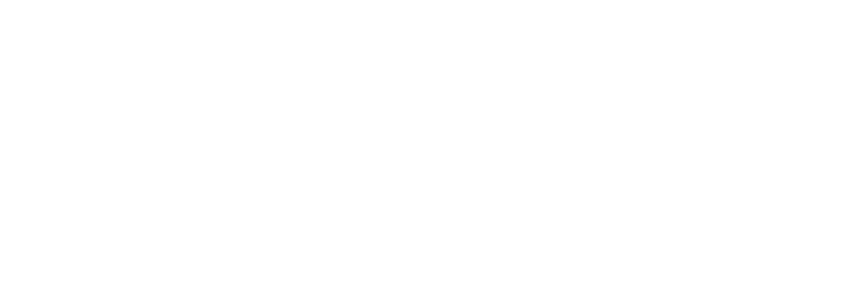
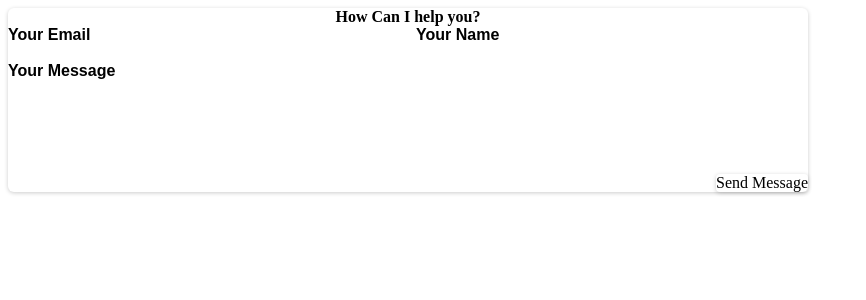
Before and after one commit to majdimokhtar/next-blog-project, a Next.js app: page /contact in a window 1280 px wide. Shown: the top 300 px of the page, without its empty margins (0-866 px from the left). Built offline with nearby package versions, Linux system fonts and the light colour scheme.

Commit message:
markdown version fix,syntax highlighter and implementing the form

```diff
--- /dev/null
+++ b/components/contact/contact-form.js
@@ -0,0 +1,30 @@
+import styles from "./contact-form.module.css"
+
+const ContactForm = () => {
+  return (
+    <section className={styles.contact}>
+      <h1>How Can I help you?</h1>
+      <form className={styles.form}>
+        <div className={styles.controls}>
+          <div className={styles.control}>
+            <label htmlFor="email">Your Email</label>
+            <input type="email" id="email" required />
+          </div>
+          <div className={styles.control}>
+            <label htmlFor="name">Your Name</label>
+            <input type="text" id="name" required />
+          </div>
+        </div>
+        <div className={styles.control}>
+          <label htmlFor="message">Your Message</label>
+          <textarea id="message" rows="5"></textarea>
+        </div>
+        <div className={styles.actions}>
+          <button>Send Message</button>
+        </div>
+      </form>
+    </section>
+  )
+}
+
+export default ContactForm
--- /dev/null
+++ b/components/contact/contact-form.module.css
@@ -0,0 +1,73 @@
+.contact {
+  margin: var(--size-8) auto;
+  border-radius: 6px;
+  background-color: var(--color-grey-100);
+  width: 90%;
+  max-width: 50rem;
+  padding: var(--size-4);
+  box-shadow: 0 1px 4px rgba(0, 0, 0, 0.2);
+  font-size: var(--size-6);
+}
+
+.contact h1 {
+  font-size: var(--size-8);
+  margin: var(--size-4) 0;
+  text-align: left;
+}
+
+.form label {
+  display: block;
+  font-family: "Oswald", sans-serif;
+  font-weight: bold;
+  margin: var(--size-2) 0 var(--size-1) 0;
+}
+
+.form input,
+.form textarea {
+  font: inherit;
+  padding: var(--size-1);
+  border-radius: 4px;
+  width: 100%;
+  border: 1px solid var(--color-grey-400);
+  background-color: var(--color-grey-50);
+  resize: none;
+}
+
+.controls {
+  display: flex;
+  column-gap: 1rem;
+  flex-wrap: wrap;
+}
+
+.control {
+  flex: 1;
+  min-width: 10rem;
+}
+
+.actions {
+  margin-top: var(--size-4);
+  text-align: right;
+}
+
+.form button {
+  font: inherit;
+  cursor: pointer;
+  background-color: var(--color-primary-700);
+  border: 1px solid var(--color-primary-700);
+  padding: var(--size-2) var(--size-4);
+  border-radius: 4px;
+  color: var(--color-primary-50);
+  box-shadow: 0 1px 4px rgba(0, 0, 0, 0.2);
+}
+
+.form button:hover {
+  background-color: var(--color-primary-500);
+  border-color: var(--color-primary-500);
+}
+
+@media (min-width: 768px) {
+  .contact h1 {
+    font-size: var(--size-16);
+    text-align: center;
+  }
+}
--- a/components/posts/post-details/post-content.module.css
+++ b/components/posts/post-details/post-content.module.css
@@ -4,7 +4,7 @@
   margin: var(--size-8) auto;
   font-size: var(--size-5);
   line-height: var(--size-8);
-  background-color: var(--color-grey-200);
+  background-color: var(--color-grey-50);
   border-radius: 6px;
   padding: var(--size-4);
 }
--- a/package.json
+++ b/package.json
@@ -10,10 +10,10 @@
   "dependencies": {
     "gray-matter": "^4.0.3",
     "next": "10.0.6",
-    "node-fetch": "^2.6.6",
+    "node-fetch": "^3.2.10",
     "react": "17.0.1",
     "react-dom": "17.0.1",
-    "react-markdown": "^8.0.3",
-    "remark-gfm": "^3.0.1"
+    "react-markdown": "^6.0.0",
+    "react-syntax-highlighter": "^15.5.0"
   }
 }
--- a/pages/contact/index.js
+++ b/pages/contact/index.js
@@ -1,10 +1,9 @@
 import React from 'react';
+import ContactForm from '../../components/contact/contact-form';
 
 const ContactPage = () => {
     return (
-        <div>
-
-        </div>
+        <ContactForm/>
     );
 }
 
```
Also changed, not shown: components/posts/post-details/post-content.js (+49 -3 lines), posts/getting-started-with-nextjs.md (+1 -1 lines), posts/mastering-javascript.md (added, +23 -0 lines), public/images/posts/mastering-javascript/mastering-js-thumb.png (added), 1 other file (tests, documents, lock files or other folders).
